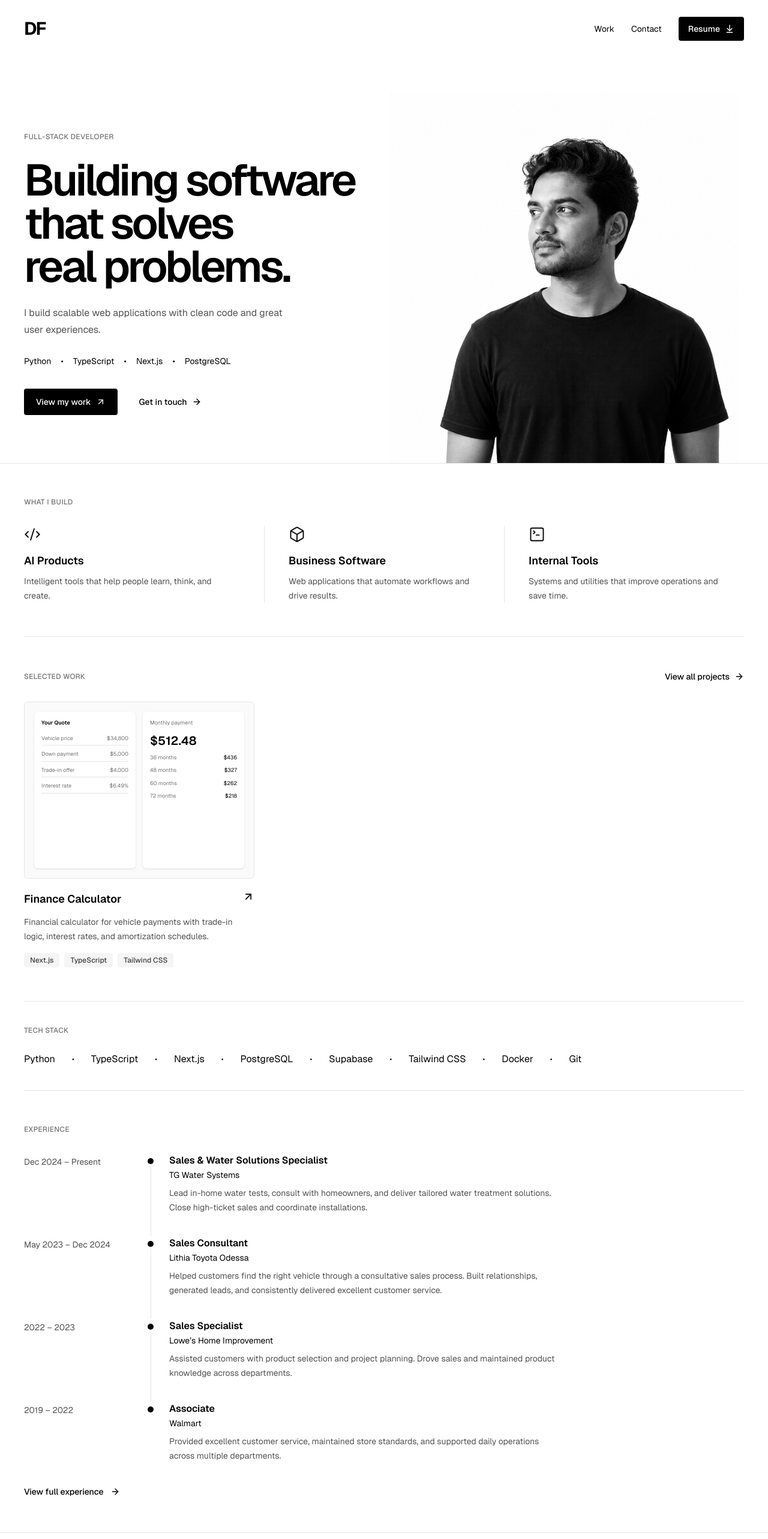
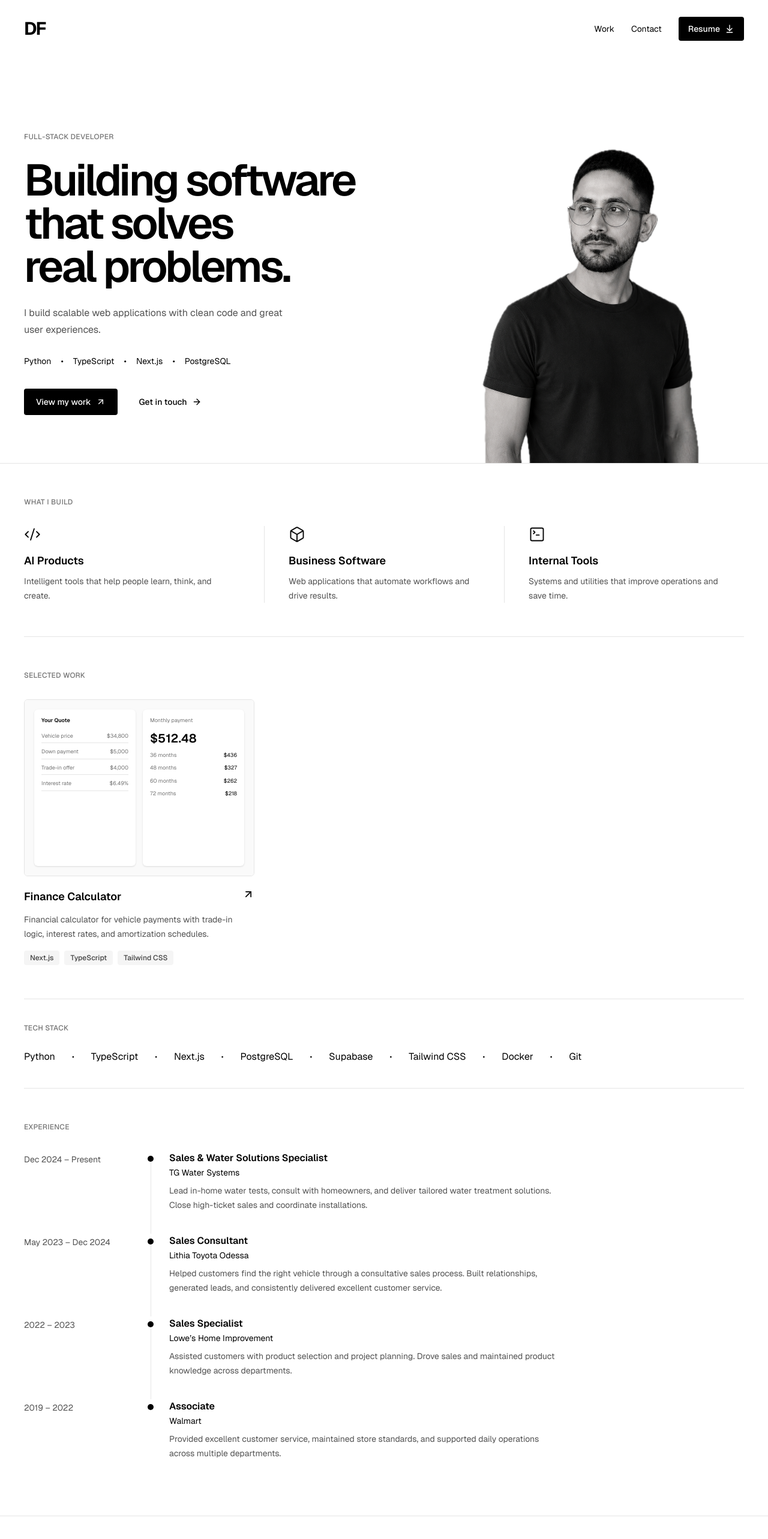
Before and after one commit to danielFernandezDj/daniel-portfolio, a Next.js app: page / in a window 1280 px wide. Shown: the top 2566 px of the page at 60% size. Built offline with nearby package versions, Linux system fonts and the light colour scheme.

Commit message:
Fix images.

```diff
--- a/app/page.tsx
+++ b/app/page.tsx
@@ -224,9 +224,9 @@ export default function Home() {
               </a>
             </div>
           </div>
-          <div className="relative mx-auto hidden:small:h-[440px] w-full max-w-[580px] overflow-hidden lg:h-[620px]">
+          <div className="hidden:small:h-[440px] relative mx-auto w-full max-w-[580px] overflow-hidden lg:h-[620px]">
             <Image
-              src="/images/hero-portrait.png"
+              src="/images/hero-portrait-2.png"
               alt="Black and white developer portrait"
               fill
               priority
@@ -259,12 +259,12 @@ export default function Home() {
         <section id="work" className="scroll-mt-8 border-b py-12 lg:py-14">
           <div className="flex items-center justify-between">
             <p className="section-label">Selected work</p>
-            <a
+            {/* <a
               className="inline-flex items-center gap-2 text-sm font-medium"
               href="#all-projects"
             >
               View all projects <ArrowRight className="size-4" />
-            </a>
+            </a> */}
           </div>
           <div className="mt-8 grid gap-10 md:grid-cols-3 md:gap-6">
             {projects.map((project) => (
@@ -337,12 +337,12 @@ export default function Home() {
               </article>
             ))}
           </div>
-          <a
+          {/* <a
             className="inline-flex items-center gap-3 text-sm font-medium"
             href="#full-experience"
           >
             View full experience <ArrowRight className="size-4" />
-          </a>
+          </a> */}
         </section>
       </div>
 
@@ -359,7 +359,7 @@ export default function Home() {
                 I’m always open to discussing new projects and opportunities.
               </p>
             </div>
-            <LinkButton href="mailto:hello@danielfernandez.dev">
+            <LinkButton href="https://www.linkedin.com/in/daniel-fernandez-tech/">
               Let’s connect <ArrowRight className="size-4" />
             </LinkButton>
           </div>
```
Also changed, not shown: public/images/hero-portrait-2.png (added), 1 other file (tests, documents, lock files or other folders).
